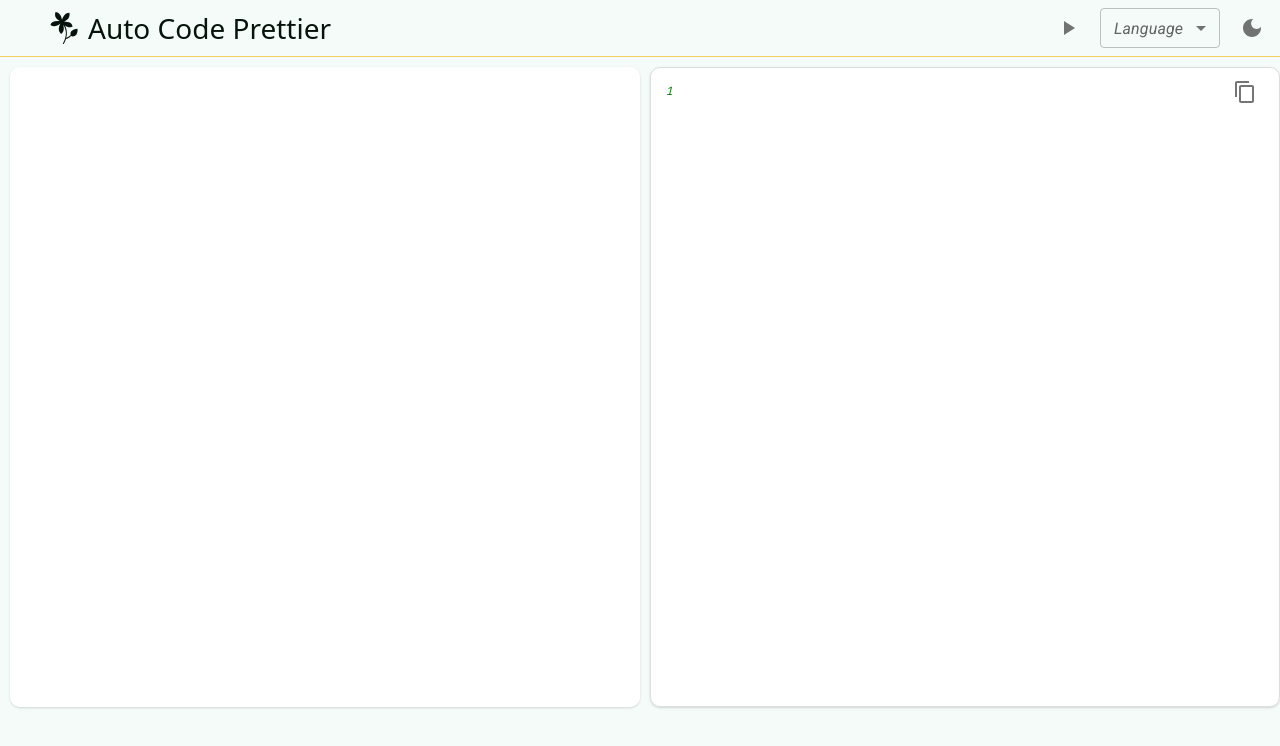
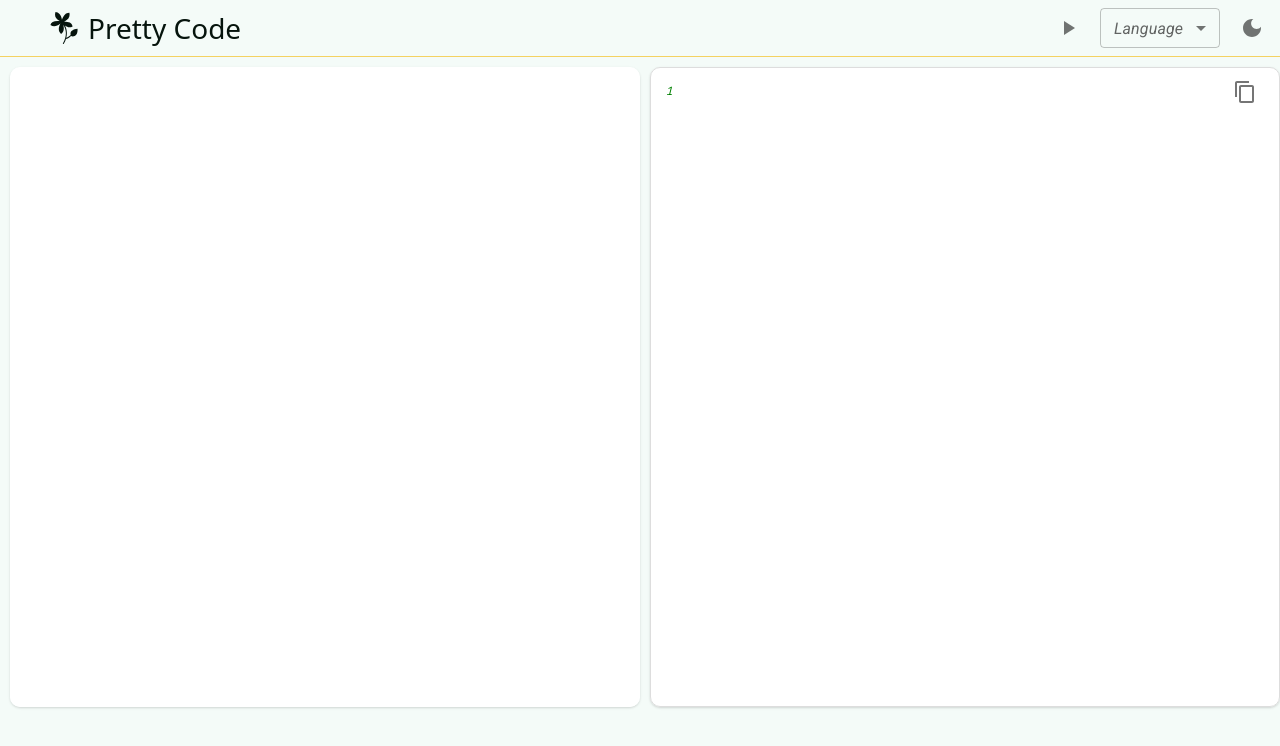
Before and after one commit to Prateek7805/pretty-code-formatter, a React (Create React App) app: page / in a window 1280 px wide. Shown: the top 746 px of the page. Built offline with nearby package versions, Linux system fonts and the light colour scheme.

Commit message:
fixed ui issue in navbar

```diff
--- a/src/components/Navbar/Navbar.js
+++ b/src/components/Navbar/Navbar.js
@@ -4,17 +4,17 @@ import Flower from '../Icons/Flower/Flower';
 import ThemeToggle from '../ThemeToggle/ThemeToggle';
 import LanguageSelector from '../LanguageSelector/LanguageSelector';
 import RunButton from '../Buttons/RunButton/RunButton';
-export default function Navbar(){
+export default function Navbar() {
     return (
         <div className="row g-0 navbar-custom">
-            <div className='col-8 d-flex flex-row gap-2 px-5 align-items-center'>
-            <Flower/>
-            <p className='nav-title'>Auto Code Prettier</p>
+            <div className='col-8 d-flex flex-row gap-2 px-3 px-md-5 align-items-center'>
+                <Flower />
+                <p className='nav-title'>Pretty Code</p>
             </div>
             <div className='col-4 d-flex flex-row justify-content-end px-2 align-items-center gap-1'>
-                <RunButton/>
-                <LanguageSelector/>
-                <ThemeToggle/>
+                <RunButton />
+                <LanguageSelector />
+                <ThemeToggle />
             </div>
         </div>
     )
```
